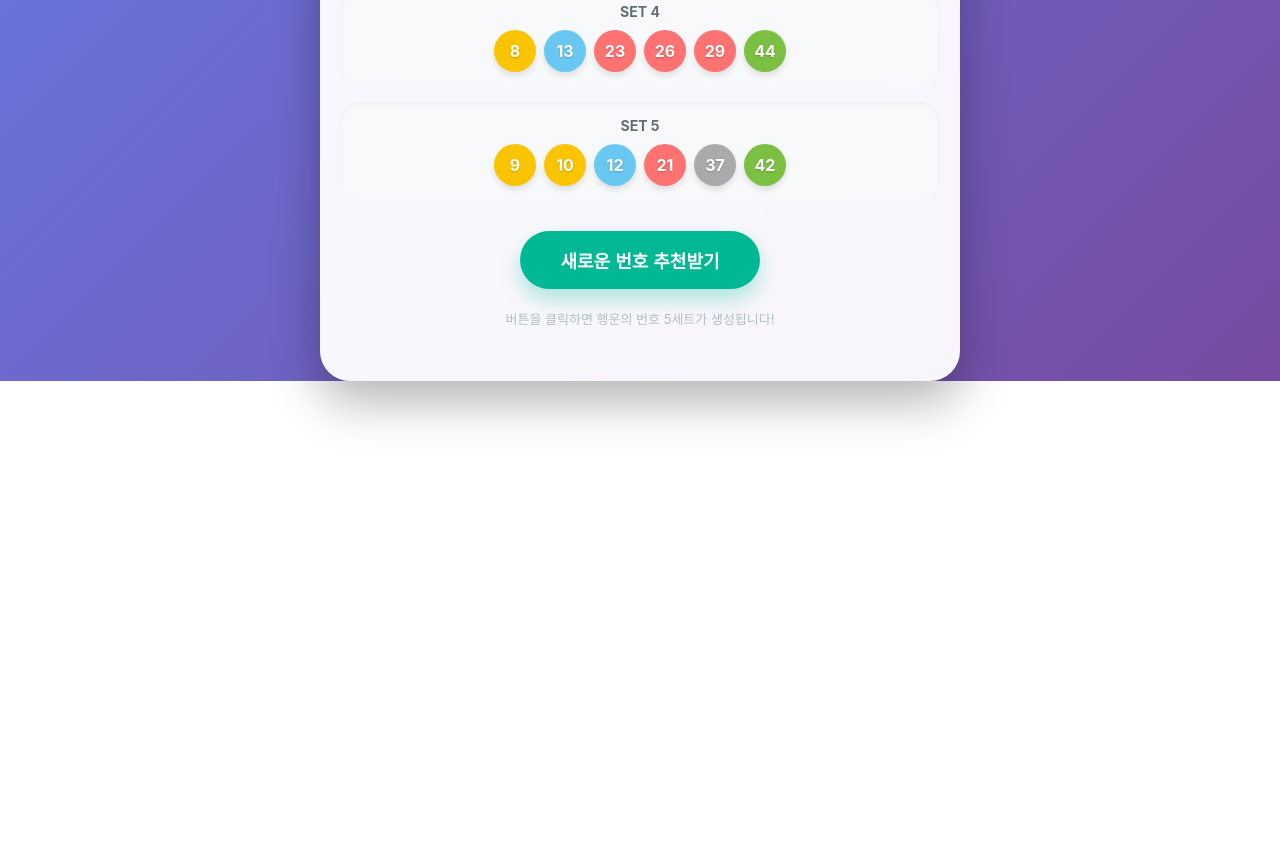
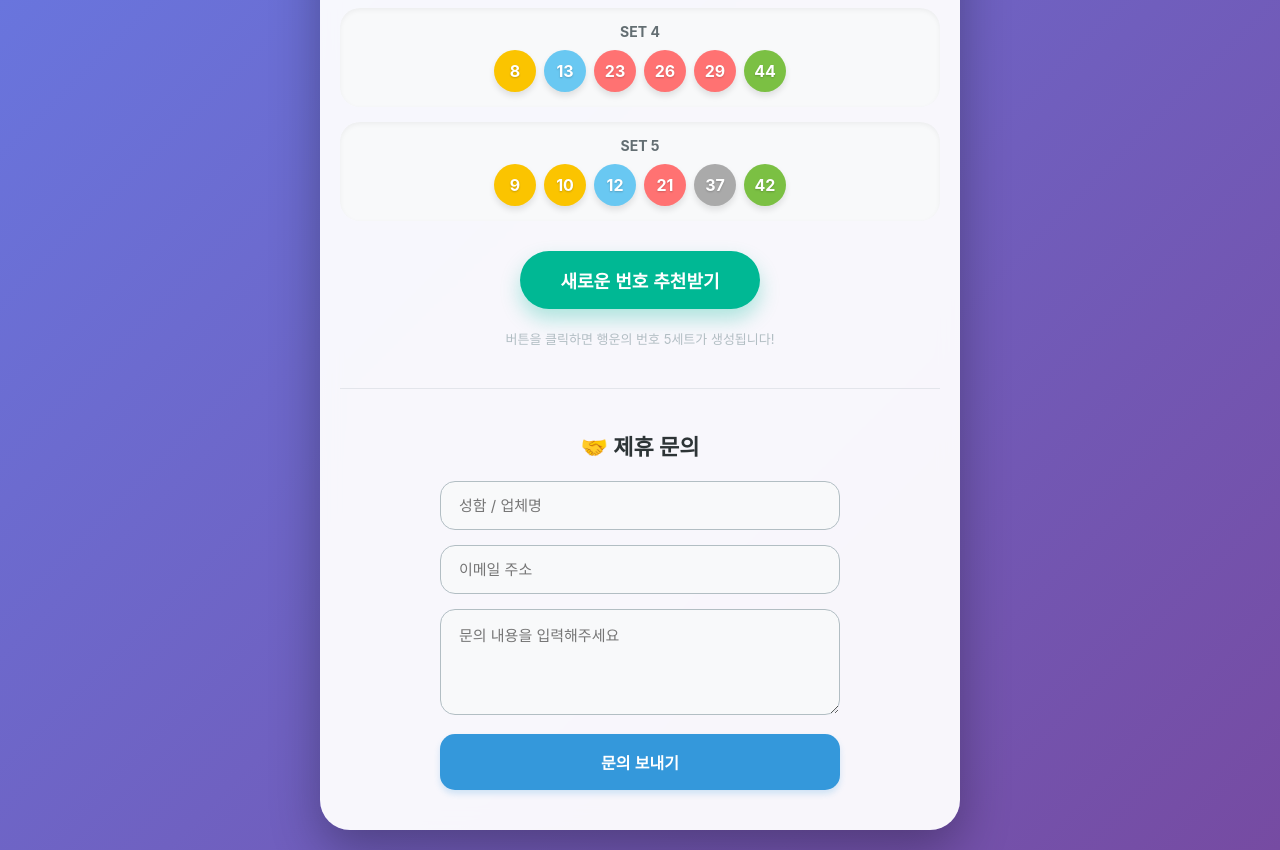
Before and after one commit to choigo76-web/product-builder-lecture2, a plain HTML site: page index.html in a window 1280 px wide. Shown: the part 464-1314 px from the top of the page. Before the commit the page ends 845 px from the top, so only its background shows below. Drawn offline with Linux system fonts and the light colour scheme.

Commit message:
feat: add partnership inquiry form with Formspree integration

```diff
--- a/index.html
+++ b/index.html
@@ -53,6 +53,7 @@
       width: 95%;
       max-width: 600px;
       padding: 40px 20px;
+      margin: 20px;
       border-radius: 30px;
       text-align: center;
       box-shadow: 0 20px 50px var(--container-shadow);
@@ -173,6 +174,73 @@
       font-size: 13px;
       color: var(--info-color);
     }
+
+    /* Contact Form Styles */
+    .divider {
+      margin: 40px 0;
+      border: 0;
+      border-top: 1px solid var(--info-color);
+      opacity: 0.3;
+    }
+
+    .contact-section h2 {
+      font-size: 22px;
+      margin-bottom: 20px;
+      color: var(--text-main);
+    }
+
+    .contact-form {
+      display: flex;
+      flex-direction: column;
+      gap: 15px;
+      text-align: left;
+      max-width: 400px;
+      margin: 0 auto;
+    }
+
+    .form-group input,
+    .form-group textarea {
+      width: 100%;
+      padding: 14px 18px;
+      border-radius: 15px;
+      border: 1px solid var(--info-color);
+      background: var(--set-bg);
+      color: var(--text-main);
+      font-family: inherit;
+      font-size: 15px;
+      box-sizing: border-box;
+      transition: border-color 0.3s, box-shadow 0.3s;
+    }
+
+    .form-group input:focus,
+    .form-group textarea:focus {
+      outline: none;
+      border-color: #00b894;
+      box-shadow: 0 0 0 3px rgba(0, 184, 148, 0.1);
+    }
+
+    .btn-submit {
+      background: #3498db;
+      color: white;
+      border: none;
+      padding: 16px;
+      border-radius: 15px;
+      font-size: 16px;
+      font-weight: bold;
+      cursor: pointer;
+      transition: background 0.3s, transform 0.2s, box-shadow 0.3s;
+      box-shadow: 0 4px 6px rgba(52, 152, 219, 0.2);
+    }
+
+    .btn-submit:hover {
+      background: #2980b9;
+      transform: translateY(-2px);
+      box-shadow: 0 6px 12px rgba(52, 152, 219, 0.3);
+    }
+
+    .btn-submit:active {
+      transform: translateY(0);
+    }
   </style>
 </head>
 <body>
@@ -192,6 +260,24 @@
     </button>
 
     <p class="info">버튼을 클릭하면 행운의 번호 5세트가 생성됩니다!</p>
+
+    <hr class="divider">
+
+    <div class="contact-section">
+      <h2>🤝 제휴 문의</h2>
+      <form action="https://formspree.io/f/xbdbljpa" method="POST" class="contact-form">
+        <div class="form-group">
+          <input type="text" name="name" placeholder="성함 / 업체명" required>
+        </div>
+        <div class="form-group">
+          <input type="email" name="email" placeholder="이메일 주소" required>
+        </div>
+        <div class="form-group">
+          <textarea name="message" placeholder="문의 내용을 입력해주세요" rows="4" required></textarea>
+        </div>
+        <button type="submit" class="btn-submit">문의 보내기</button>
+      </form>
+    </div>
   </div>
 
   <script>
```
